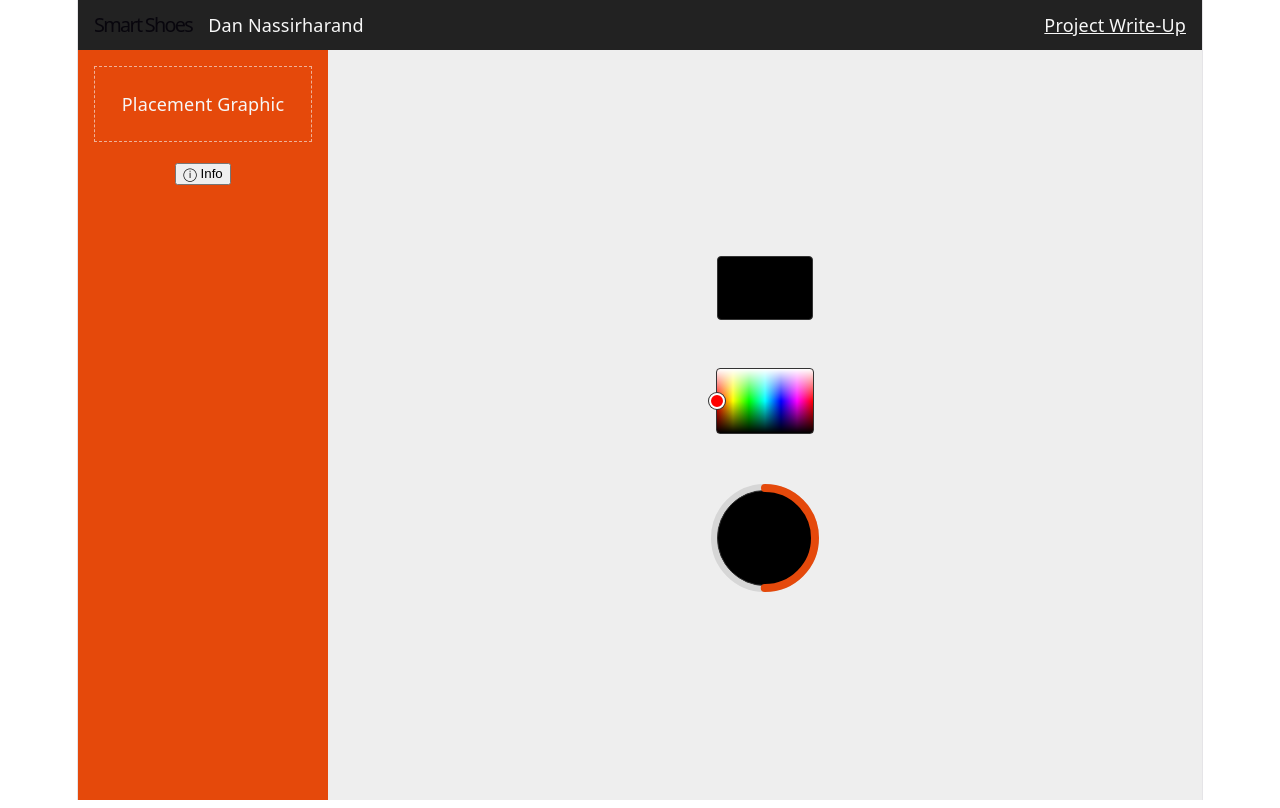
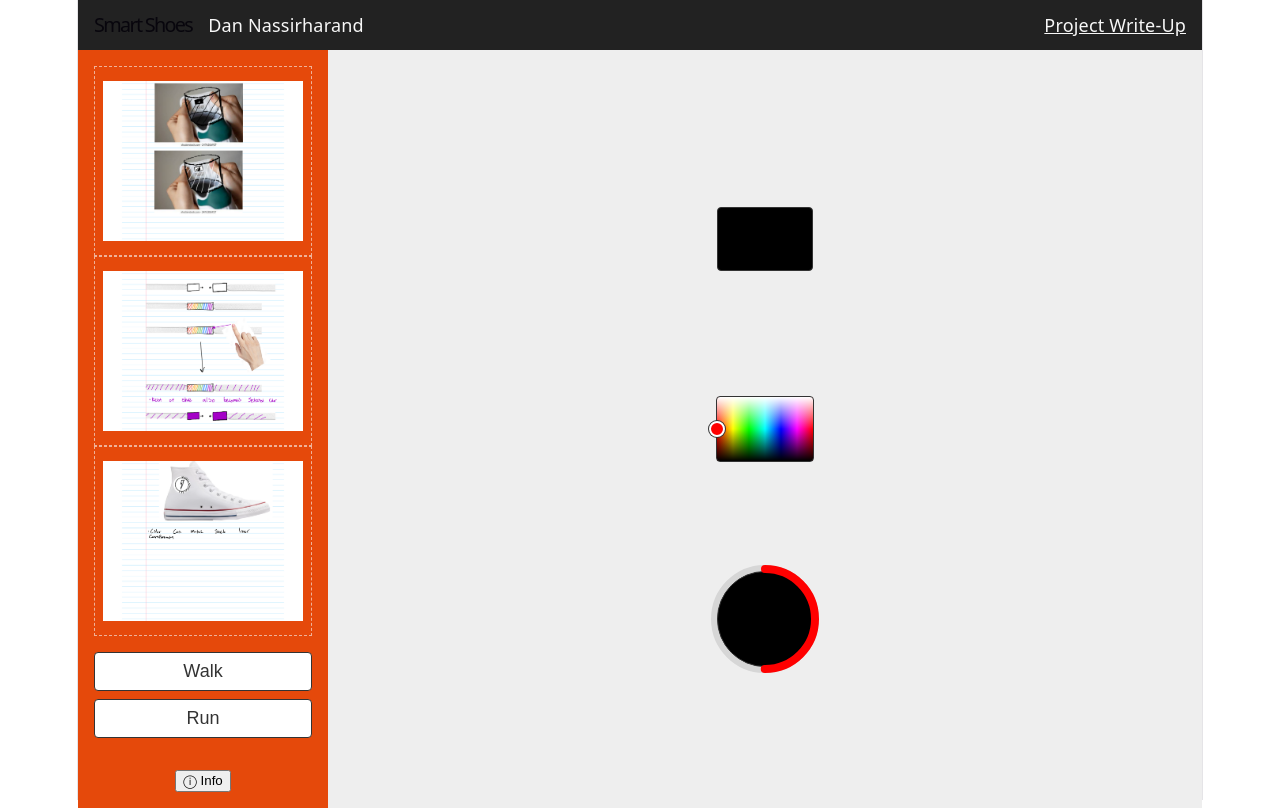
Before and after one commit to Dan-Nassirharand/user-interface-cs-5167, a Svelte app in the folder project-1/: page / in a window 1280 px wide. Built offline with nearby package versions, Linux system fonts and the light colour scheme; some icons are missing.

Commit message:
almost done with Levels 0-1.  Need to still create level 1 document

```diff
--- a/project-1/src/App.svelte
+++ b/project-1/src/App.svelte
@@ -2,9 +2,39 @@
   import SockLinerSwitch from "./lib/SockLinerSwitch.svelte";
   import AgletColorSelector from "./lib/AgletColorSelector.svelte";
   import PowerControl from "./lib/PowerControl.svelte";
+  import ActivityButtons from "./lib/ActivityButtons.svelte";
+  import sockLinerSketch from "../design/sketching/hybrid-sketch/sock-liner.png";
+  import shoeColorSketch from "../design/sketching/hybrid-sketch/shoe-color.png";
+  import movementBoostSketch from "../design/sketching/hybrid-sketch/movement-boost.png";
 
-  let showInfo = false;
+  let showInfo = $state(false);
   let sockLinerOn = $state(false);
+  let agletColor = $state("#e5490b");
+  let mode = $state("single");
+  let activity = $state("none");
+  let value = $state(50);
+
+  // percentage points per second at a 1x rate; negative = drain, positive = charge
+  const ratesByMode = {
+    single: { walk: -1, run: -1.5 },
+    double: { walk: -2, run: -2.5 },
+    refresh: { walk: 1, run: 1.5 },
+  };
+  const baseRate = 15;
+
+  $effect(() => {
+    if (activity === "none") return;
+
+    const multiplier = ratesByMode[mode][activity];
+    const intervalMs = 100;
+    const step = baseRate * multiplier * (intervalMs / 1000);
+
+    const id = setInterval(() => {
+      value = Math.min(100, Math.max(0, value + step));
+    }, intervalMs);
+
+    return () => clearInterval(id);
+  });
 </script>
 
 <div class="layout">
@@ -22,15 +52,35 @@
   </header>
 
   <aside class="sidebar">
-    <div class="placement-graphic">
-      <!-- TODO: replace with a graphic showing where this UI lives on the physical object.  Maybe back to hybrid sketches? -->
-      Placement Graphic
+    <div class="sketch-list">
+      <div class="placement-graphic">
+        <img
+          src={sockLinerSketch}
+          alt="Placement sketch for the sock liner switch"
+        />
+      </div>
+
+      <div class="placement-graphic">
+        <img
+          src={shoeColorSketch}
+          alt="Placement sketch for the aglet color selector"
+        />
+      </div>
+
+      <div class="placement-graphic">
+        <img
+          src={movementBoostSketch}
+          alt="Placement sketch for the power control"
+        />
+      </div>
     </div>
+
+    <ActivityButtons bind:activity />
 
     <button
       class="info-button"
       aria-expanded={showInfo}
-      on:click={() => (showInfo = !showInfo)}
+      onclick={() => (showInfo = !showInfo)}
     >
       <span aria-hidden="true">ⓘ</span> Info
     </button>
@@ -44,9 +94,11 @@
   </aside>
 
   <main class="main">
-    <SockLinerSwitch bind:isOn={sockLinerOn} />
-    <AgletColorSelector />
-    <PowerControl value={50} {sockLinerOn} />
+    <div class="control-list">
+      <SockLinerSwitch bind:isOn={sockLinerOn} />
+      <AgletColorSelector bind:selectedColor={agletColor} />
+      <PowerControl {value} {sockLinerOn} ringColor={agletColor} bind:mode />
+    </div>
   </main>
 </div>
 
@@ -89,14 +141,31 @@
     padding: 16px;
   }
 
-  .placement-graphic {
-    border: 1px dashed rgba(247, 247, 247, 0.6);
-    padding: 24px 8px;
-    text-align: center;
+  .sketch-list {
+    display: grid;
+    grid-template-rows: repeat(3, 190px);
     margin-bottom: 16px;
   }
 
+  .placement-graphic {
+    display: flex;
+    align-items: center;
+    border: 1px dashed rgba(247, 247, 247, 0.6);
+    padding: 8px;
+    text-align: center;
+  }
+
+  .placement-graphic img {
+    display: block;
+    width: 100%;
+    height: 160px;
+    object-fit: cover;
+    /* crops evenly from top and bottom */
+    object-position: center;
+  }
+
   .info-button {
+    margin-top: 32px;
     cursor: pointer;
   }
 
@@ -110,9 +179,14 @@
     background: #eee;
     padding: 48px;
     display: flex;
-    flex-direction: column;
     align-items: center;
     justify-content: center;
-    gap: 48px;
+  }
+
+  .control-list {
+    display: grid;
+    grid-template-rows: repeat(3, 190px);
+    justify-items: center;
+    align-items: center;
   }
 </style>
--- /dev/null
+++ b/project-1/src/lib/ActivityButtons.svelte
@@ -0,0 +1,52 @@
+<script>
+  // "none" | "walk" | "run"; clicking the active button again turns it off
+  let { activity = $bindable("none") } = $props();
+
+  /** @param {"walk" | "run"} next */
+  function setActivity(next) {
+    activity = activity === next ? "none" : next;
+  }
+</script>
+
+<div class="activity-buttons">
+  <button
+    type="button"
+    class="activity-button"
+    aria-pressed={activity === "walk"}
+    onclick={() => setActivity("walk")}
+  >
+    Walk
+  </button>
+  <button
+    type="button"
+    class="activity-button"
+    aria-pressed={activity === "run"}
+    onclick={() => setActivity("run")}
+  >
+    Run
+  </button>
+</div>
+
+<style>
+  .activity-buttons {
+    display: flex;
+    flex-direction: column;
+    gap: 8px;
+  }
+
+  .activity-button {
+    flex: 1;
+    padding: 8px 12px;
+    border: 1px solid #333;
+    border-radius: 4px;
+    background: #fff;
+    color: #333;
+    font-size: 1rem;
+    cursor: pointer;
+  }
+
+  .activity-button[aria-pressed="true"] {
+    background: #333;
+    color: #fff;
+  }
+</style>
--- a/project-1/src/lib/AgletColorSelector.svelte
+++ b/project-1/src/lib/AgletColorSelector.svelte
@@ -1,11 +1,18 @@
 <script>
   // TODO: saturation fixed at 100%; trading it away to show hue x lightness instead
+  let { selectedColor = $bindable("#e5490b") } = $props();
   const saturation = 100;
   let hue = $state(0);
   let lightness = $state(50);
+  /** @type {HTMLDivElement} */
   let squareEl;
   let dragging = false;
 
+  /**
+   * @param {number} h
+   * @param {number} s
+   * @param {number} l
+   */
   function hslToHex(h, s, l) {
     s /= 100;
     l /= 100;
@@ -19,6 +26,7 @@
     else if (h < 240) [r, g, b] = [0, x, c];
     else if (h < 300) [r, g, b] = [x, 0, c];
     else [r, g, b] = [c, 0, x];
+    /** @param {number} n */
     const toHex = (n) =>
       Math.round((n + m) * 255)
         .toString(16)
@@ -26,8 +34,11 @@
     return `#${toHex(r)}${toHex(g)}${toHex(b)}`;
   }
 
-  let selectedColor = $derived(hslToHex(hue, saturation, lightness));
+  $effect(() => {
+    selectedColor = hslToHex(hue, saturation, lightness);
+  });
 
+  /** @param {PointerEvent} event */
   function updateFromPointer(event) {
     const rect = squareEl.getBoundingClientRect();
     const x = Math.min(Math.max(event.clientX - rect.left, 0), rect.width);
@@ -36,16 +47,19 @@
     lightness = 100 - (y / rect.height) * 100;
   }
 
+  /** @param {PointerEvent} event */
   function handlePointerDown(event) {
     dragging = true;
     squareEl.setPointerCapture(event.pointerId);
     updateFromPointer(event);
   }
 
+  /** @param {PointerEvent} event */
   function handlePointerMove(event) {
     if (dragging) updateFromPointer(event);
   }
 
+  /** @param {PointerEvent} event */
   function handlePointerUp(event) {
     dragging = false;
     squareEl.releasePointerCapture(event.pointerId);
--- a/project-1/src/lib/PowerControl.svelte
+++ b/project-1/src/lib/PowerControl.svelte
@@ -1,13 +1,18 @@
 <script>
   import Icon from "@iconify/svelte";
 
-  let { value = 50, sockLinerOn = false } = $props();
+  let {
+    value = 50,
+    sockLinerOn = false,
+    ringColor = "#e5490b",
+    mode = $bindable("single"),
+  } = $props();
 
   const modes = ["single", "double", "refresh"];
-  let modeIndex = $state(0);
 
   function nextMode() {
-    modeIndex = (modeIndex + 1) % modes.length;
+    const currentIndex = modes.indexOf(mode);
+    mode = modes[(currentIndex + 1) % modes.length];
   }
 
   const radius = 50;
@@ -15,7 +20,7 @@
   let dashOffset = $derived(circumference * (1 - value / 100));
 </script>
 
-<div class="power-control-wrapper">
+<div class="power-control-wrapper" style="--ring-color: {ringColor};">
   <svg class="perimeter" viewBox="0 0 112 112" width="112" height="112">
     <circle class="track" cx="56" cy="56" r={radius} />
     <circle
@@ -32,18 +37,18 @@
     type="button"
     class="power-control"
     data-inverted={sockLinerOn}
-    aria-label={`Power mode: ${modes[modeIndex]}`}
+    aria-label={`Power mode: ${mode}`}
     onclick={nextMode}
   >
-    {#if modes[modeIndex] === "single"}
+    {#if mode === "single"}
       <Icon icon="at-icons:lightning-bolt" width="32" height="32" />
-    {:else if modes[modeIndex] === "double"}
+    {:else if mode === "double"}
       <Icon icon="at-icons:lightning-bolt" width="24" height="24" />
       <Icon icon="at-icons:lightning-bolt" width="24" height="24" />
     {:else}
       <div class="refresh-wrap">
         <span class="refresh-icon">
-          <Icon icon="basil:refresh-outline" width="64" height="64" />
+          <Icon icon="basil:refresh-outline" width="80" height="80" />
         </span>
         <span class="bolt-icon">
           <Icon icon="at-icons:lightning-bolt" width="24" height="24" />
@@ -82,9 +87,11 @@
   }
 
   .progress {
-    stroke: #e5490b;
+    stroke: var(--ring-color);
     stroke-linecap: round;
-    transition: stroke-dashoffset 0.2s ease;
+    transition:
+      stroke-dashoffset 0.2s ease,
+      stroke 0.2s ease;
   }
 
   .power-control {
@@ -108,8 +115,8 @@
 
   .refresh-wrap {
     position: relative;
-    width: 64px;
-    height: 64px;
+    width: 80px;
+    height: 80px;
     display: flex;
     align-items: center;
     justify-content: center;
@@ -122,5 +129,6 @@
 
   .bolt-icon {
     position: relative;
+    top: 4px;
   }
 </style>
--- a/project-1/src/lib/SockLinerSwitch.svelte
+++ b/project-1/src/lib/SockLinerSwitch.svelte
@@ -9,7 +9,7 @@
   class="sock-liner-switch"
   aria-pressed={isOn}
   aria-label={`Sock Liner: ${isOn ? "On" : "Off"}`}
-  onclick={() => (isOn = !isOn)}
+  ondblclick={() => (isOn = !isOn)}
 >
   <Icon icon="boxicons:sock-filled" width="32" height="32" />
 </button>
```
Also changed, not shown: 1 other file (tests, documents, lock files or other folders).
